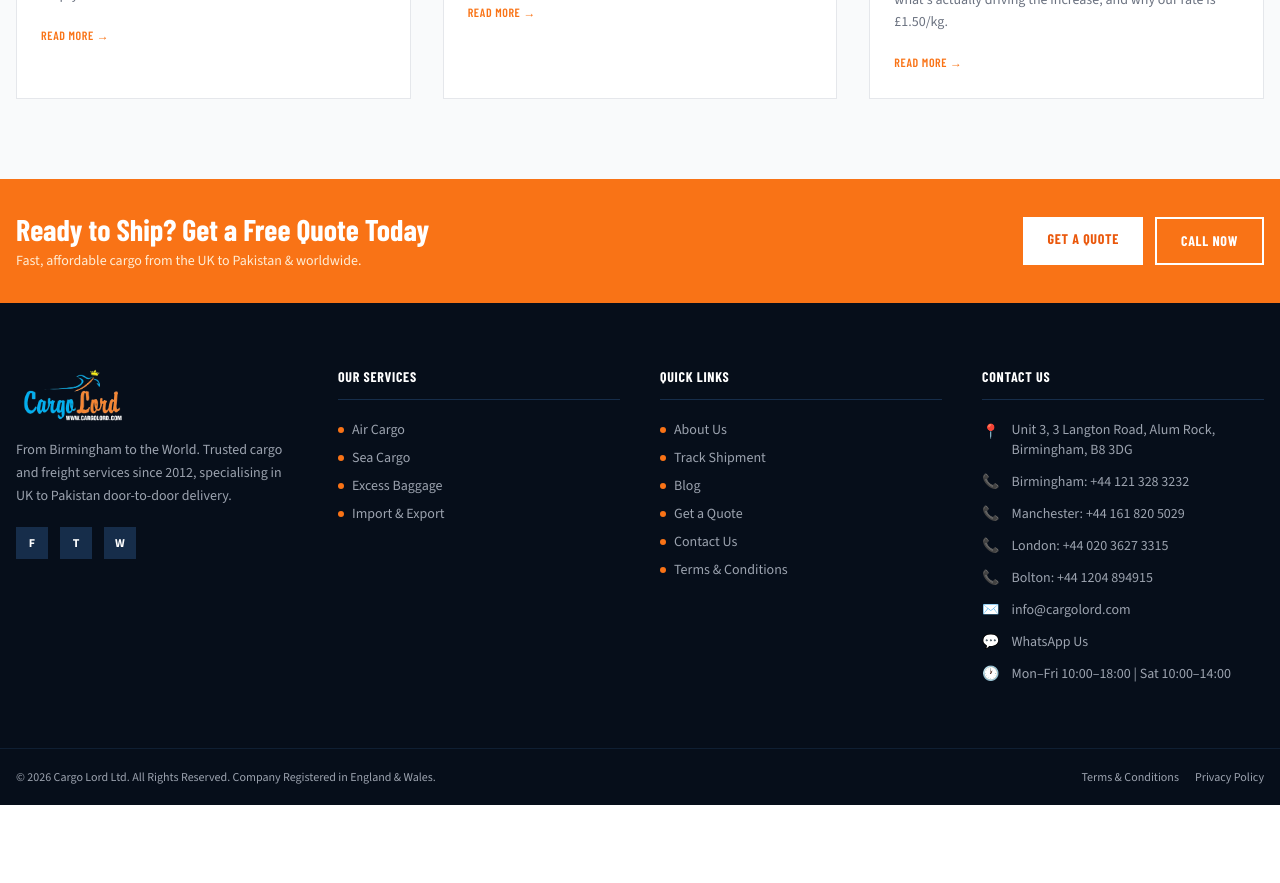
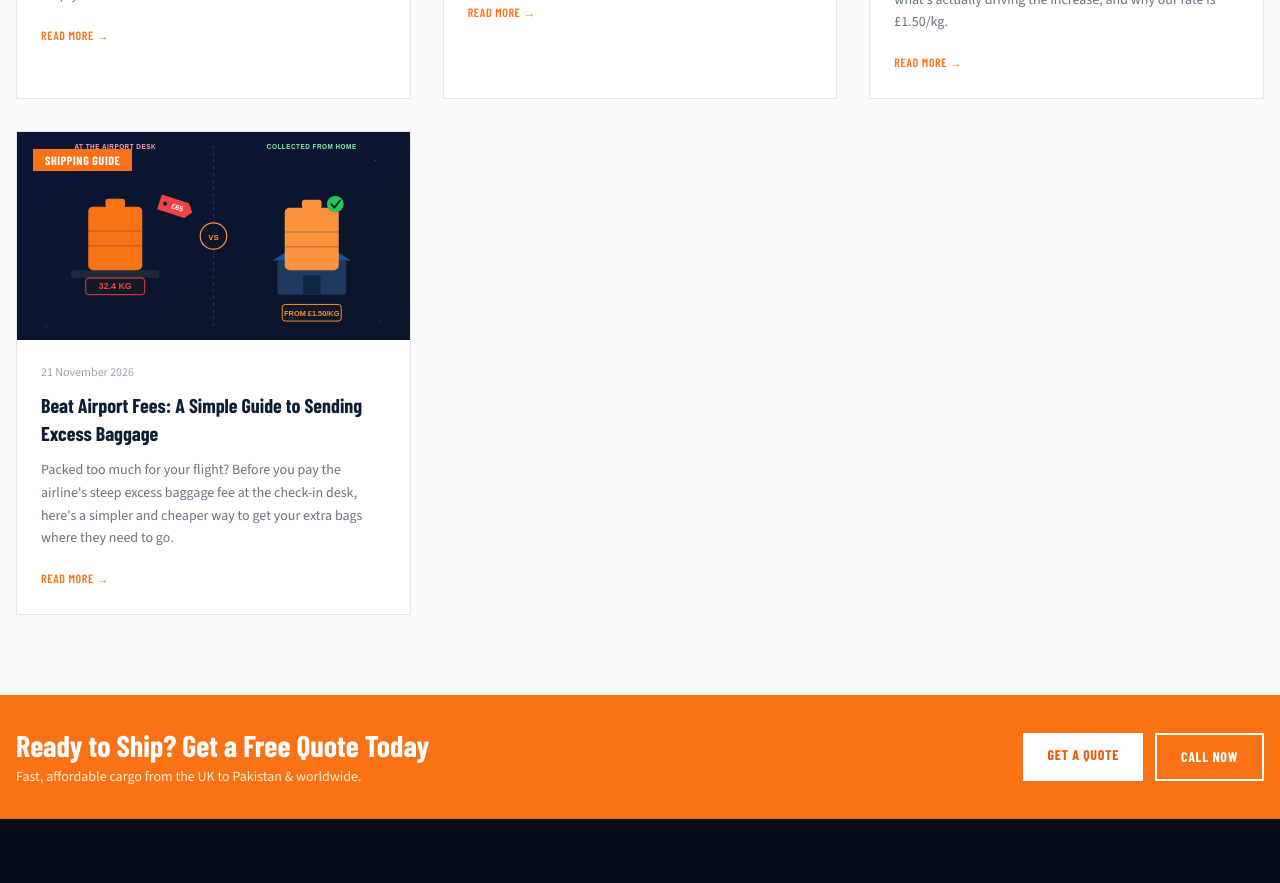
Before and after one commit to 3saghir-sketch/cargolord-com, a Next.js app: page /blog in a window 1280 px wide. Shown: the part 2020-2903 px from the top of the page. Before the commit the page ends 2825 px from the top, so only its background shows below. Built offline with nearby package versions, Linux system fonts and the light colour scheme; a web font is replaced by a local one.

Commit message:
Add excess baggage airport fees blog post
Plain-language guide on avoiding airline overweight baggage fees by
shipping excess luggage as cargo instead, with a matching illustration
comparing the airport desk fee to home collection pricing.

```diff
--- a/data/content.ts
+++ b/data/content.ts
@@ -470,6 +470,33 @@ The value of the British Pound against the Pakistani Rupee matters too. Even whe
 
 We know nobody likes paying more. We keep our price at £1.50 a kilo to make sure you get a reliable service without cutting corners — proper handling, realistic timelines, and a team that takes care of your shipment the whole way, rather than finding savings by cutting the things that actually matter.`,
   },
+  {
+    slug: 'beat-airport-excess-baggage-fees',
+    title: 'Beat Airport Fees: A Simple Guide to Sending Excess Baggage',
+    date: '2026-11-21',
+    category: 'Shipping Guide',
+    excerpt: "Packed too much for your flight? Before you pay the airline's steep excess baggage fee at the check-in desk, here's a simpler and cheaper way to get your extra bags where they need to go.",
+    image: '/blog/excess-baggage-fees.svg',
+    content: `We all know the feeling of packing for a trip, only to realise your bags are way too heavy. With airlines cutting down on weight limits, showing up at the airport with extra bags usually means paying a massive, unexpected fee.
+
+**Avoid the Airport Panic**
+
+The secret to beating these charges is planning ahead. If you suspect your luggage is over the limit, a great trick is to buy a cheap handheld scale online. Weigh your bags at home, and if you're over, don't panic.
+
+Instead of paying the airline's high prices, you can call a specialist cargo company like us. We can arrange to pick up your excess baggage directly from your home, give you a clear price upfront, and ship it to your destination for a fraction of the cost.
+
+**Understanding Customs Rules**
+
+While we handle the heavy lifting, it's important to remember that every country has its own customs laws. Whether you're sending gifts or personal belongings, you will need a clearing agent at the destination to manage the paperwork and any necessary taxes.
+
+At Cargo Lord Ltd, we have established networks in places like Pakistan, India, and the Middle East to make sure this process goes smoothly.
+
+**Don't Let Excess Baggage Ruin Your Trip**
+
+Flying home for a wedding or visiting family shouldn't result in a financial headache. With a little planning, you can bring everything you need without breaking the bank.
+
+Need help with your luggage? Get an instant quote or contact our Birmingham team today to book your collection.`,
+  },
 ]
 
 // Tracking statuses — matches the stage names used across the CRM/ops
```
Also changed, not shown: public/blog/excess-baggage-fees.svg (added).
